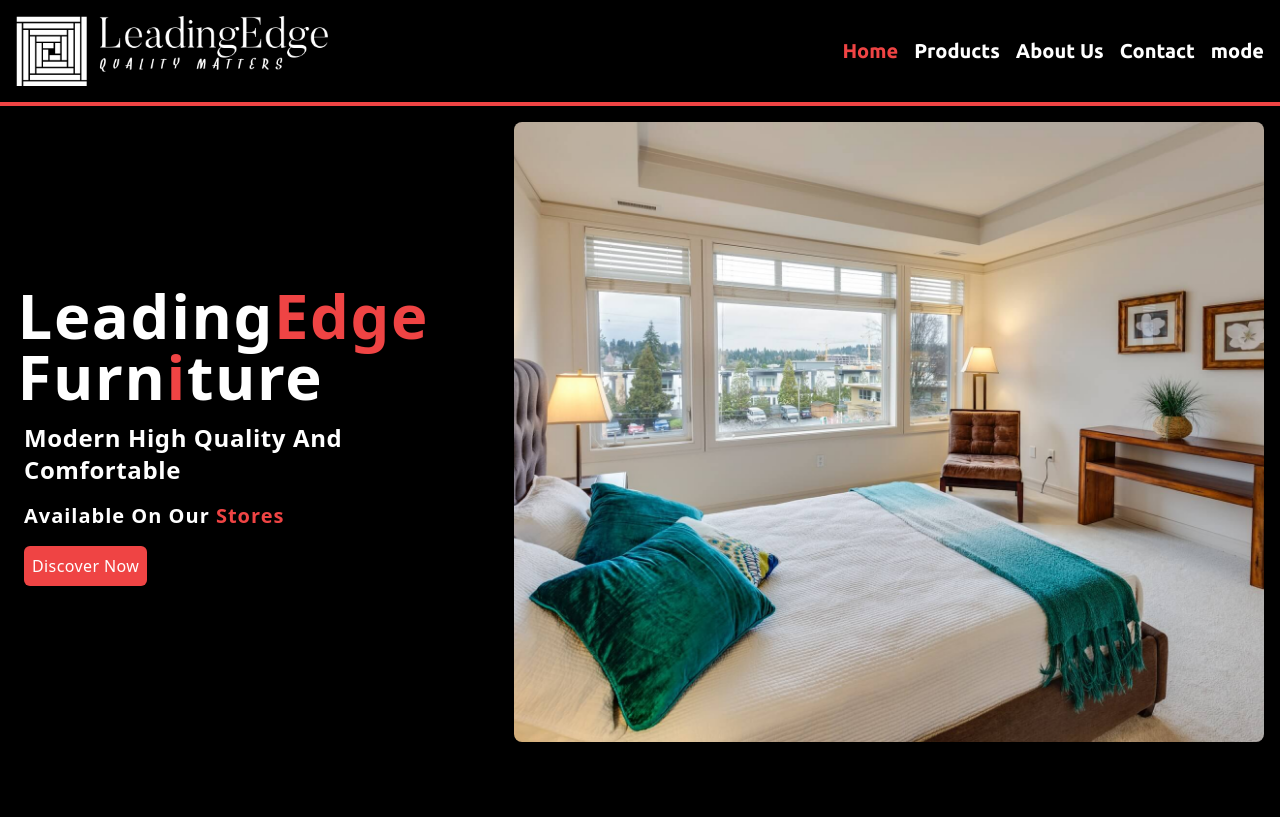
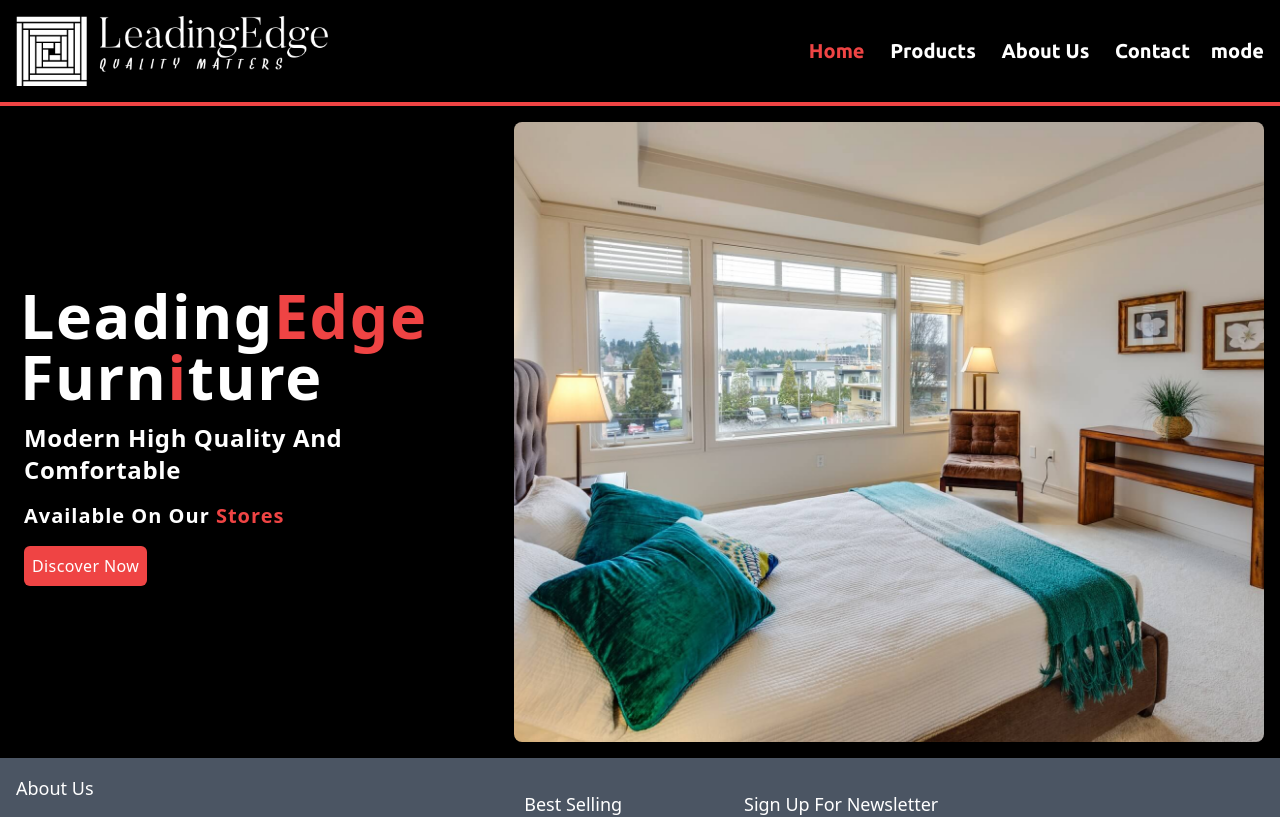
Before and after one commit to RakibRahman/leading-edge-furniture, a React (Create React App) app: page / in a window 1280 px wide. Shown: the top 817 px of the page. Built offline with nearby package versions, Linux system fonts and the light colour scheme.

Commit message:
navbar updated

```diff
--- a/src/App.js
+++ b/src/App.js
@@ -2,6 +2,7 @@ import React from "react";
 import { BrowserRouter as Router, Route, Switch } from "react-router-dom";
 import Navbar from "./components/Navbar";
 import Home from "./components/Home";
+import Footer from "./components/Footer";
 function App() {
   return (
     <div className="App">
@@ -10,6 +11,7 @@ function App() {
         <Switch>
           <Route path="/" exact component={Home} />
         </Switch>
+        <Footer />
       </Router>
     </div>
   );
--- a/src/components/Navbar.js
+++ b/src/components/Navbar.js
@@ -18,10 +18,9 @@ function Navbar() {
   const Links = ({ id }) => (
     <div
       id={id}
-      className="flex flex-wrap items-center gap-2 text-sm text-white transition md:gap-4 md:text-xl font-ubuntu"
+      className="flex items-center justify-between gap-2 text-sm text-white transition md:gap-4 md:text-xl font-ubuntu"
     >
       <Link className="text-red-500 hover:text-yellow-300" to="/">
-        {" "}
         Home
       </Link>
       <Link className="hover:text-yellow-300" to="products">
--- a/src/styles/_navbar.scss
+++ b/src/styles/_navbar.scss
@@ -7,7 +7,34 @@ $font-color: pink;
 }
 .navbar #pc__links {
   display: none;
+  & a {
+    padding: 0rem 0.3rem;
+    display: block;
+
+    transition: all 0.5s cubic-bezier(0.075, 0.82, 0.165, 1);
+  }
+  & a:hover {
+    border-right-width: 0.5px;
+    border-left-width: 0.5px;
+    transform: translateY(-3px);
+    animation: bdr 3s ease-in-out forwards infinite;
+  }
+  @keyframes bdr {
+    25% {
+      border-color: #9980fa;
+    }
+    50% {
+      border-color: #a3cb38;
+    }
+    75% {
+      border-color: #009432;
+    }
+    100% {
+      border-color: #006266;
+    }
+  }
 }
+
 @media only screen and (min-width: 640px) {
   .navbar #menu__btn {
     display: none;
```
